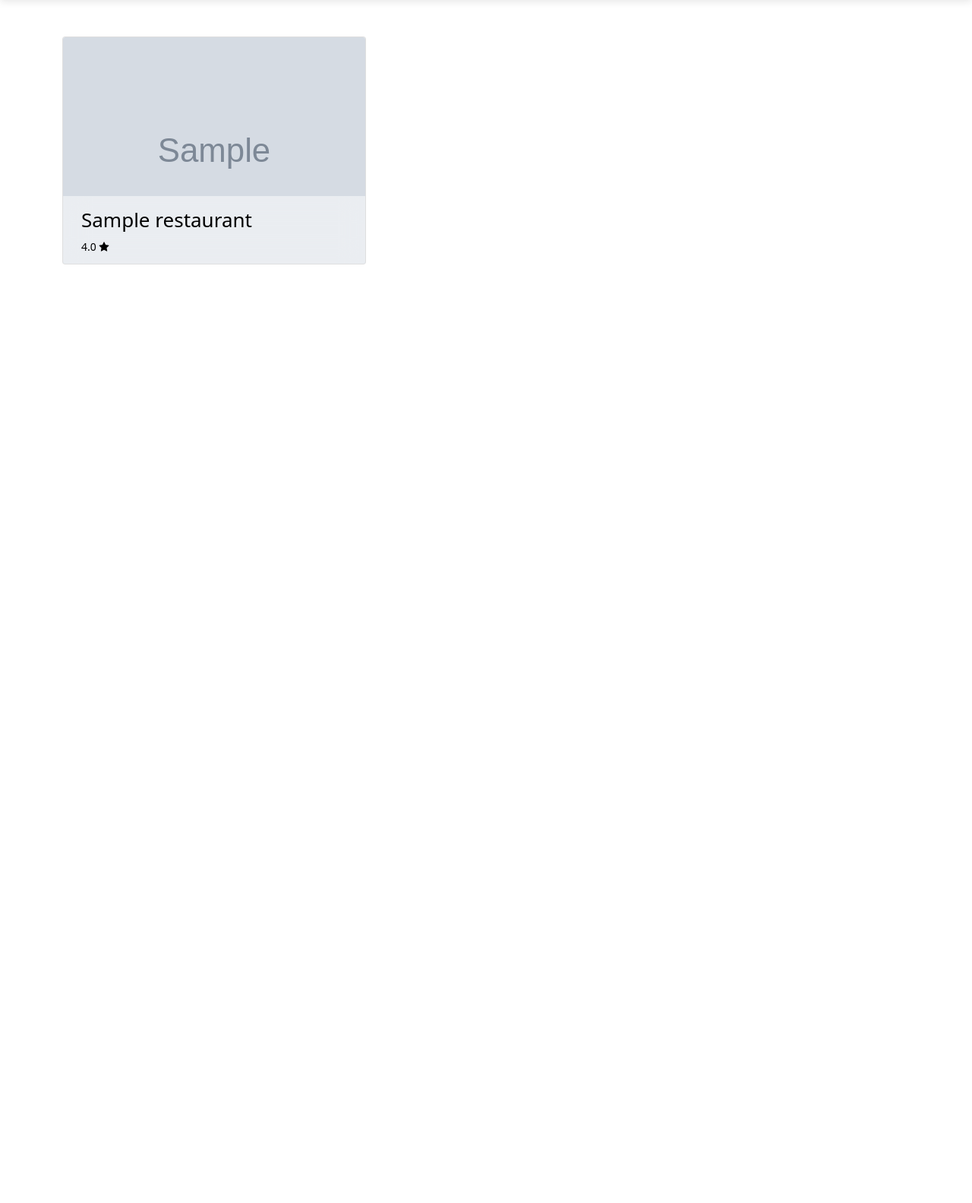
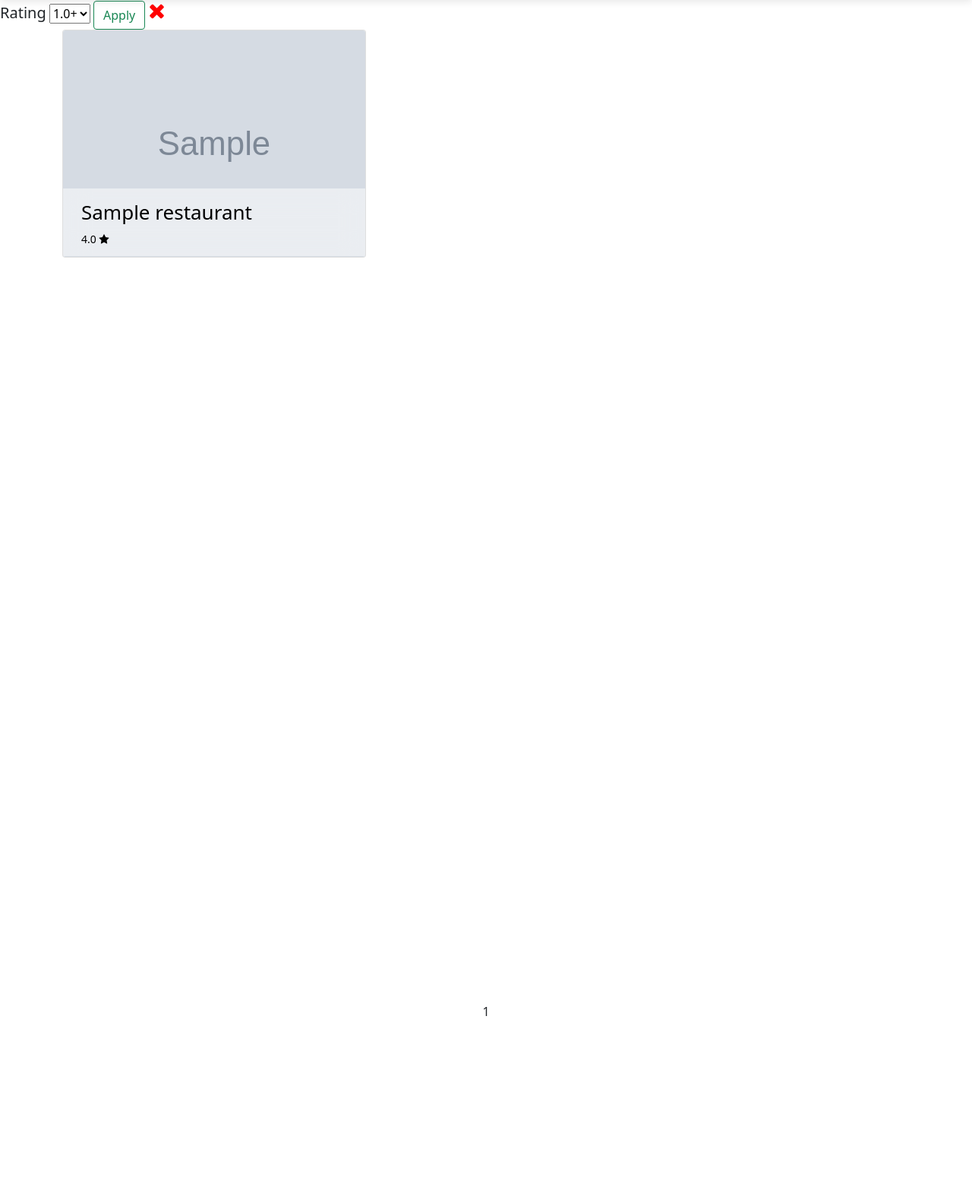
Before and after one commit to Ritik-codiatic/foodapp, a Django app: page / in a window 1280 px wide. Shown: the part 110-1693 px from the top of the page at 76% size. Run offline with Django 3.2, Linux system fonts and the light colour scheme; tables that the repository leaves empty hold one stand-in row (values such as "Sample post"); grey boxes marked "Sample" are stand-in pictures; some libraries are stand-ins or nearby versions.

Commit message:
paginater and sorting by rating complted

```diff
--- a/restaurantapp/views.py
+++ b/restaurantapp/views.py
@@ -13,8 +13,8 @@ from django.views.generic import View
 from django.http import JsonResponse,HttpResponseRedirect,QueryDict
 from django.urls import reverse
 from django.db.models import Q,Subquery
-from django.core.mail import send_mail
-
+from django.core.mail import send_mail,EmailMultiAlternatives
+from django.core.paginator import Paginator, EmptyPage, PageNotAnInteger
 # local imp
 
 from .models import *
@@ -32,17 +32,35 @@ class HomeView(View):
     template_name = 'user/home.html'
 
     def get(self, request, *args, **kwargs):
-        if request.user.is_anonymous:
-            model = Restaurant.objects.all()
-        elif request.user.user_type != "Customer" :
-                model = Restaurant.objects.filter(owner = request.user).all()
+        if request.user.is_anonymous or request.user.user_type == "Customer":
+            model = Restaurant.objects.all().order_by('id')
         else:
-            model = Restaurant.objects.all()
+            model = Restaurant.objects.filter(owner = request.user).all().order_by('id')
 
         if request.GET.get('search'):
             restaurant = request.GET.get('search', '').strip()
-            model = Restaurant.objects.filter(Q(name__icontains=restaurant) | Q(address__icontains=restaurant))
-        return render(request, self.template_name, {'restaurant_list':model})
+            model = Restaurant.objects.filter(Q(name__icontains=restaurant) | Q(address__icontains=restaurant)).all().order_by('id')
+
+        if request.GET.get('rating'):
+            rating = request.GET.get('rating')
+
+            # model = RestaurantRating.objects.filter(restaurant=4).aggregate(Avg("rating"))["rating__avg"]
+            model = Restaurant.objects.all().annotate(rating_avg=Avg('restaurantrating__rating')).filter(rating_avg__gte=rating)
+            # model = []
+            # for restaurant in restaurants:
+            #     if restaurant.rating_avg >= int(rating):
+            #         model.append(restaurant)
+
+        p = Paginator(model, 9)
+        page_number = request.GET.get('page')
+        try:
+            page_obj = p.get_page(page_number)
+        except PageNotAnInteger:
+            page_obj = p.page(1)
+        except EmptyPage:
+            page_obj = p.page(p.num_pages)
+
+        return render(request, self.template_name, {'page_obj':page_obj})
 
 class RestaurantView(View):
     '''view for showing restaurant menu category and its detail'''
@@ -292,7 +310,9 @@ def create_checkout_session(request, id):
                 'quantity': 1,
             }
         ],
-
+        metadata={'user':request.user.first_name,
+                       'cart':cart,
+                       'amount':int(total_price*100)},
         mode='payment',
         success_url=request.build_absolute_uri(
             reverse('success')
@@ -331,10 +351,19 @@ def stripe_webhook(request):
 
     if event['type'] == 'checkout.session.completed':
         print("Payment was successful.")
+        session_id = event['data']['object']['id']
+        # print(event['data']['object']['metadata'])
+        order = get_object_or_404(OrderDetail, stripe_payment_intent=session_id)
+        order.has_paid = True
+        order.save()
+        cart = order.cart
+        cart.is_paid = True
+        cart.save()
 
 
     return HttpResponse(status=200)
 
+from django.template.loader import render_to_string
 class PaymentSuccessView(TemplateView):
     template_name = "payments/payment_success.html"
 
@@ -346,18 +375,21 @@ class PaymentSuccessView(TemplateView):
         stripe.api_key = settings.STRIPE_SECRET_KEY
         session = stripe.checkout.Session.retrieve(session_id)
 
-        order = get_object_or_404(OrderDetail, stripe_payment_intent=session_id)
-        order.has_paid = True
-        order.save()
-        cart = order.cart
-        cart.is_paid = True
-        cart.save()
+        # order = get_object_or_404(OrderDetail, stripe_payment_intent=session_id)
+        # order.has_paid = True
+        # order.save()
+        # cart = order.cart
+        # cart.is_paid = True
+        # cart.save()
         subject = 'thanks for ordering from FoodTresure'
-        message = f'Hi {request.user.first_name}, Please review your order from our app. your order no. is {order.id} '
+        message = f'Hi {request.user.first_name}, Please review your order from this link /payments/order_history.html . your order no. is {order.id}  '
         email_from = settings.EMAIL_HOST_USER
         recipient_list = ['ritik.makwan@codiatic.com', ]
-        send_mail( subject, message, email_from, recipient_list )
-
+        html_content = "/payments/order_history.html"
+        msg = EmailMultiAlternatives( subject, message, email_from, recipient_list )
+        msg.attach_alternative(html_content,'orders/html')
+        msg.content_subtype = "click me"
+        msg.send()
         return render(request, self.template_name)
 
 class PaymentFailedView(TemplateView):
--- a/static/restaurantcss/restaurantstyle.css
+++ b/static/restaurantcss/restaurantstyle.css
@@ -116,6 +116,7 @@ body {
 	line-height: 1.5;
 	min-height: 300vh;
 	position: relative;
+
 }
 
 .responsive-wrapper {
--- a/templates/payments/order_history.html
+++ b/templates/payments/order_history.html
@@ -224,7 +224,7 @@ background:#eee;
                             {% endifchanged %}
                             {% endfor %}
                             <div>
-                            <p>Total Amount : {{order.amount}}</p>
+                            <p>Total Amount : Rs.{{order.amount}}</p>
                             </div>
                         </div>
                         <div class="col-md-12">order made on: {{order.created_at}} by You</div>
--- a/templates/restaurant/main.html
+++ b/templates/restaurant/main.html
@@ -60,6 +60,7 @@
         })
     })
 </script>
+<div class="container">
 <div id="carouselExample" class="carousel slide" >
     <div class="carousel-inner">
         {% for img in restaurant.restaurantimage_set.all %}
@@ -106,10 +107,12 @@
         </a>
         <hr>
     </div>
+    {% endfor %}
+</div>
     <script>
       $("#order").click(function(){
         window.location.href="/restaurant-order/"+"{{restaurant.id}}"
       })
     </script>
-    {% endfor %}
+
 {% endblock %}
--- a/templates/user/base.html
+++ b/templates/user/base.html
@@ -59,13 +59,10 @@
 	</div>
 </header>
 <!-- Content -->
-<main class="main">
-	<div class="main-content responsive-wrapper container">
+<body>
         {% block content %}
 
         {% endblock %}
-	</div>
-</main>
    <!-- Link JavaScript -->
     <!-- jQuery first, then Popper.js, then Bootstrap JS -->
 	<script src="https://code.jquery.com/jquery-3.6.0.min.js"></script>
--- a/templates/user/home.html
+++ b/templates/user/home.html
@@ -1,8 +1,22 @@
 {% extends 'user/base.html' %}
 {% block content %}
-
+<div>
+  <form action="{% url 'home' %}" method="get" style="display: inline-block;">
+  <h5 style="display: inline-block;">Rating</h5>
+          <select name="rating" >
+            <option value="1">1.0+</option>
+            <option value="2">2.0+</option>
+            <option value="3">3.0+</option>
+            <option value="4">4.0+</option>
+            <option value="5">5.0+</option>
+          </select>
+          <input type="submit" value="Apply" class="btn btn-outline-success">
+  </form>
+  <a href="{% url 'home' %}"><i class="fa fa-close" style="font-size:28px;color:red"></i></a>
+</div>
+        <div class="main-content responsive-wrapper container">
           <!-- Iterate over object_list -->
-          {% for restaurant in restaurant_list %}
+          {% for restaurant in page_obj.object_list %}
 
           <!-- Display Objects -->
           <a href="/{{restaurant.id}}" class="card">
@@ -21,6 +35,17 @@
           {% empty %}
           <li>No objects yet.</li>
           {% endfor %}
+        </div>
+        <center>
+          <div style="margin-top: 100%;" >
+            {% if page_obj.has_previous %}
+                <a href="?page={{page_obj.previous_page_number}}">prev</a>
+            {% endif %}
+            <span>{{page_obj.number}}</span>
 
-
+            {% if page_obj.has_next %}
+                <a href="?page={{page_obj.next_page_number}}">next</a>
+            {% endif %}
+          </div>
+        </center>
     {% endblock %}
```
